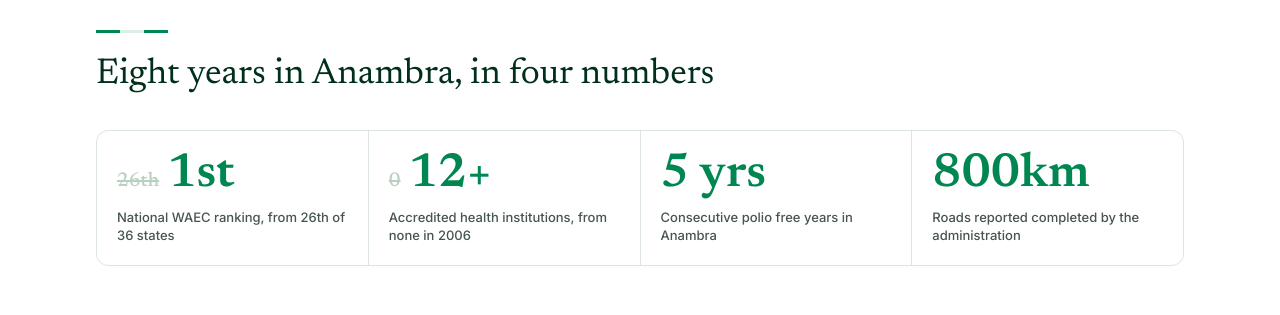
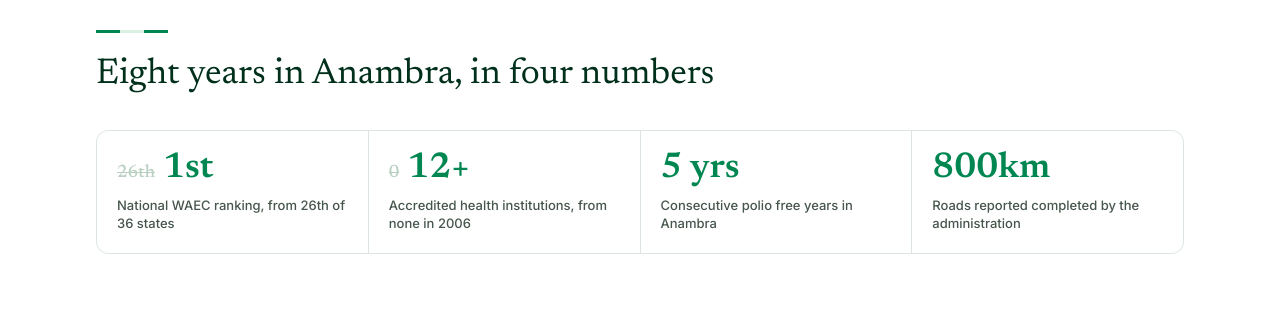
Before and after one commit to Ladyprowess/peterobi, a Next.js app: page / in a window 1280 px wide. Shown: the part 1120-1435 px from the top of the page. Built offline with nearby package versions, Linux system fonts and the light colour scheme; no server answers.

Commit message:
Keep statistics in one straight row

```diff
--- a/src/components/Stats.tsx
+++ b/src/components/Stats.tsx
@@ -9,24 +9,19 @@
 
   return (
     <dl
-      className={`grid gap-px overflow-hidden rounded-xl ${
+      className={`grid grid-cols-2 gap-px overflow-hidden rounded-xl sm:grid-cols-4 ${
         onGreen ? "bg-white/20" : "bg-line"
       }`}
-      style={{
-        gridTemplateColumns: `repeat(auto-fit, minmax(${
-          stats.length > 2 ? "13rem" : "16rem"
-        }, 1fr))`,
-      }}
     >
       {stats.map((s) => (
         <div
           key={s.label}
-          className={`p-5 ${onGreen ? "bg-green-deep" : "bg-white"}`}
+          className={`p-4 sm:p-5 ${onGreen ? "bg-green-deep" : "bg-white"}`}
         >
-          <dt className="flex items-baseline gap-2">
+          <dt className="flex items-baseline gap-1.5 whitespace-nowrap sm:gap-2">
             {s.from && (
               <span
-                className={`tnum font-display text-xl font-medium line-through ${
+                className={`tnum font-display text-base font-medium line-through sm:text-lg ${
                   onGreen ? "text-white/45" : "text-line-strong"
                 }`}
               >
@@ -34,7 +29,7 @@
               </span>
             )}
             <span
-              className={`tnum font-display text-4xl font-semibold leading-none sm:text-5xl ${
+              className={`tnum font-display text-3xl font-semibold leading-none sm:text-4xl ${
                 onGreen ? "text-white" : "text-green"
               }`}
             >
```
